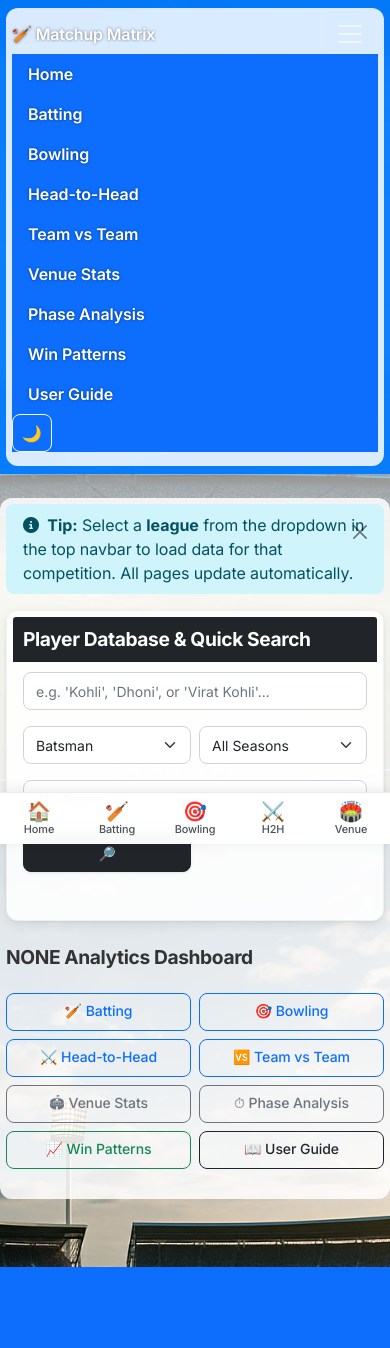
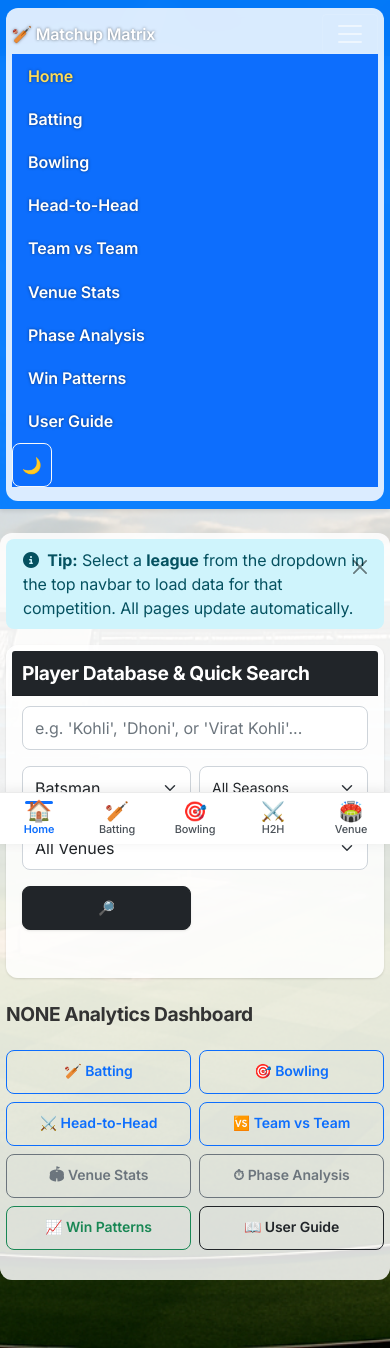
Before and after one commit to Jeetibp/-Matchup-Matrix, a Flask app: page / in a window 390 px wide, after a click that opens the changed part. Before the commit the page ends 1267 px from the top, so only its background shows below. Run offline with Flask 3, Linux system fonts and the light colour scheme; data that the repository does not hold is empty.

Commit message:
perf+ui: debounced player search, mobile scroll-jank fix, active nav highlight, dark-mode home fixes, pro mobile polish

```diff
--- a/static/css/style.css
+++ b/static/css/style.css
@@ -108,7 +108,7 @@ table.table, table.table tbody tr, table.table thead th {
   .table-sticky-col thead th:first-child {
     background-color: #212529;
     color: #fff;
-    z-index: 3;
+    z-index: 5;
   }
   /* Form rows wrap nicely */
   form.row > [class*="col-"] {
@@ -693,3 +693,123 @@ html[data-theme="dark"] .mobile-bottom-nav .mbn-item:active { color: #60a5fa; }
 
 /* When jumping to an anchor (e.g. #matchup-output), offset by sticky navbar height */
 html { scroll-padding-top: 70px; scroll-behavior: smooth; }
+
+/* =========================================================
+   Professional mobile polish + active navigation
+   (presentation only — additive)
+   ========================================================= */
+
+/* ---- Active state: top navbar ---- */
+.navbar-nav .nav-link.active {
+  color: #ffdd57 !important;
+  position: relative;
+}
+@media (min-width: 992px) {
+  .navbar-nav .nav-link.active::after {
+    content: "";
+    position: absolute;
+    left: 0.9rem; right: 0.9rem; bottom: 2px;
+    height: 2px;
+    background: #ffdd57;
+    border-radius: 2px;
+  }
+}
+
+/* ---- Active state: mobile bottom nav (pill highlight) ---- */
+.mobile-bottom-nav .mbn-item.active {
+  color: #0d6efd;
+  font-weight: 600;
+}
+.mobile-bottom-nav .mbn-item.active .mbn-icon {
+  transform: translateY(-1px) scale(1.08);
+}
+.mobile-bottom-nav .mbn-item .mbn-icon {
+  transition: transform 0.15s ease;
+}
+.mobile-bottom-nav .mbn-item.active::before {
+  content: "";
+  position: absolute;
+  top: 4px;
+  width: 28px; height: 3px;
+  border-radius: 3px;
+  background: #0d6efd;
+}
+.mobile-bottom-nav .mbn-item { position: relative; }
+html[data-theme="dark"] .mobile-bottom-nav .mbn-item.active { color: #60a5fa; }
+html[data-theme="dark"] .mobile-bottom-nav .mbn-item.active::before { background: #60a5fa; }
+
+/* ---- Professional touch & spacing refinements (phones) ---- */
+@media (max-width: 576px) {
+  /* Comfortable tap targets per Apple/Google guidelines (>=44px) */
+  .btn, .form-control, .form-select { min-height: 44px; }
+  .navbar-nav .nav-link { padding-top: 0.6rem; padding-bottom: 0.6rem; }
+
+  /* Card breathing room + softer elevation */
+  .card { border: none; box-shadow: 0 1px 3px rgba(0,0,0,0.08), 0 1px 2px rgba(0,0,0,0.06); }
+  .card + .card { margin-top: 0.75rem; }
+
+  /* Page headings: tighter, clearer hierarchy */
+  h1 { font-size: 1.25rem; font-weight: 700; }
+  h2 { font-size: 1.15rem; font-weight: 700; }
+
+  /* Quick-link action grid on home: equal, tappable tiles */
+  .row.g-2 > [class*="col-"] .btn { padding: 0.6rem 0.4rem; font-weight: 600; }
+
+  /* Stat “hero” numbers stay readable when stacked */
+  .h4, h4 { font-size: 1.05rem; }
+  .display-6 { font-size: 1.6rem; }
+
+  /* Sticky table header on mobile so columns stay labelled while scrolling
+     (scoped to single-header leaderboard tables to avoid multi-row clashes) */
+  .table-sticky-col { max-height: none; }
+  .table-responsive:has(.table-sticky-col) { max-height: 72vh; }
+  .table-sticky-col thead th {
+    position: sticky;
+    top: 0;
+    z-index: 4;
+  }
+
+  /* Prevent accidental text-zoom on input focus (iOS zooms when <16px) */
+  input.form-control, select.form-select, textarea.form-control { font-size: 16px; }
+}
+
+/* ---- Tablet: keep bottom nav, slightly roomier ---- */
+@media (min-width: 577px) and (max-width: 991.98px) {
+  .mobile-bottom-nav .mbn-item { font-size: 0.72rem; }
+  .mobile-bottom-nav .mbn-icon { font-size: 1.3rem; }
+}
+
+/* ---- Dark-mode fixes: Home search dropdown + player card ---- */
+html[data-theme="dark"] .suggestions-dropdown {
+  background: var(--mm-elevated) !important;
+  border-color: var(--mm-border) !important;
+  color: var(--mm-text);
+}
+html[data-theme="dark"] .suggestion-item {
+  border-bottom-color: var(--mm-border) !important;
+  color: var(--mm-text);
+}
+html[data-theme="dark"] .suggestion-item:hover,
+html[data-theme="dark"] .suggestion-item.highlighted {
+  background-color: rgba(96, 165, 250, 0.18) !important;
+}
+html[data-theme="dark"] .player-database-card {
+  background: var(--mm-elevated) !important;
+  color: var(--mm-text);
+}
+html[data-theme="dark"] .player-database-card .player-stats-table th {
+  color: var(--mm-text);
+}
+
+/* ---- Performance: avoid mobile scroll jank ----
+   background-attachment:fixed forces a full-screen repaint on every scroll
+   frame on most mobile GPUs. Use normal scroll on touch/small screens. */
+@media (max-width: 991.98px) {
+  body { background-attachment: scroll; }
+  /* Lighter blur on bottom nav for low-end devices */
+  .mobile-bottom-nav { backdrop-filter: blur(6px); -webkit-backdrop-filter: blur(6px); }
+}
+@media (prefers-reduced-motion: reduce) {
+  html { scroll-behavior: auto; }
+  .mobile-bottom-nav .mbn-item .mbn-icon { transition: none; }
+}
--- a/static/js/ui-enhance.js
+++ b/static/js/ui-enhance.js
@@ -288,8 +288,36 @@
       ({ '&': '&amp;', '<': '&lt;', '>': '&gt;', '"': '&quot;', "'": '&#39;' }[m]));
   }
 
+  // ---------- Active nav highlighting ----------
+  function highlightActiveNav() {
+    const path = (window.location.pathname || '/').replace(/\/+$/, '') || '/';
+    const matchHref = (href) => {
+      if (!href) return false;
+      let p;
+      try { p = new URL(href, window.location.origin).pathname; }
+      catch (e) { return false; }
+      p = p.replace(/\/+$/, '') || '/';
+      return p === path;
+    };
+    // Top navbar
+    document.querySelectorAll('.navbar-nav .nav-link').forEach((a) => {
+      if (matchHref(a.getAttribute('href'))) {
+        a.classList.add('active');
+        a.setAttribute('aria-current', 'page');
+      }
+    });
+    // Mobile bottom nav
+    document.querySelectorAll('.mobile-bottom-nav .mbn-item').forEach((a) => {
+      if (matchHref(a.getAttribute('href'))) {
+        a.classList.add('active');
+        a.setAttribute('aria-current', 'page');
+      }
+    });
+  }
+
   // ---------- Init ----------
   function init() {
+    try { highlightActiveNav(); } catch (e) { console.warn('activenav:', e); }
     try { renderFilterChips(); } catch (e) { console.warn('chips:', e); }
     try { applyTooltips(); } catch (e) { console.warn('tooltips:', e); }
     try { formatNumbers(); } catch (e) { console.warn('numfmt:', e); }
--- a/templates/home.html
+++ b/templates/home.html
@@ -93,13 +93,18 @@ const suggestionBox = document.getElementById('player-suggestions');
 const refreshBtn = document.getElementById('refresh-player-search');
 let activeIdx = -1, suggestions = [];
 
-// Fuzzy suggestions (surname, part of name)
+// Fuzzy suggestions (surname, part of name) — debounced + cancels stale requests
+let _fuzzyTimer = null, _fuzzyController = null;
 playerInput.addEventListener('input', function() {
     const q = playerInput.value.trim();
     const league = document.getElementById('league-select').value;
     activeIdx = -1;
+    if (_fuzzyTimer) clearTimeout(_fuzzyTimer);
     if (!q) { suggestionBox.style.display = 'none'; return; }
-    fetch(`/api/player_fuzzy?q=${encodeURIComponent(q)}&league=${league}`)
+    _fuzzyTimer = setTimeout(function() {
+        if (_fuzzyController) _fuzzyController.abort();
+        _fuzzyController = new AbortController();
+        fetch(`/api/player_fuzzy?q=${encodeURIComponent(q)}&league=${league}`, { signal: _fuzzyController.signal })
             .then(resp=>resp.json())
             .then(data=>{
                 suggestions = data.players;
@@ -113,7 +118,9 @@ playerInput.addEventListener('input', function() {
                     suggestionBox.appendChild(div);
                 });
                 suggestionBox.style.display='block';
-        });
+            })
+            .catch(err=>{ if (err.name !== 'AbortError') console.warn('fuzzy:', err); });
+    }, 200);
 });
 
 // Keyboard navigation for suggestions
```
Lines whose indentation alone changed are shown as unchanged.
